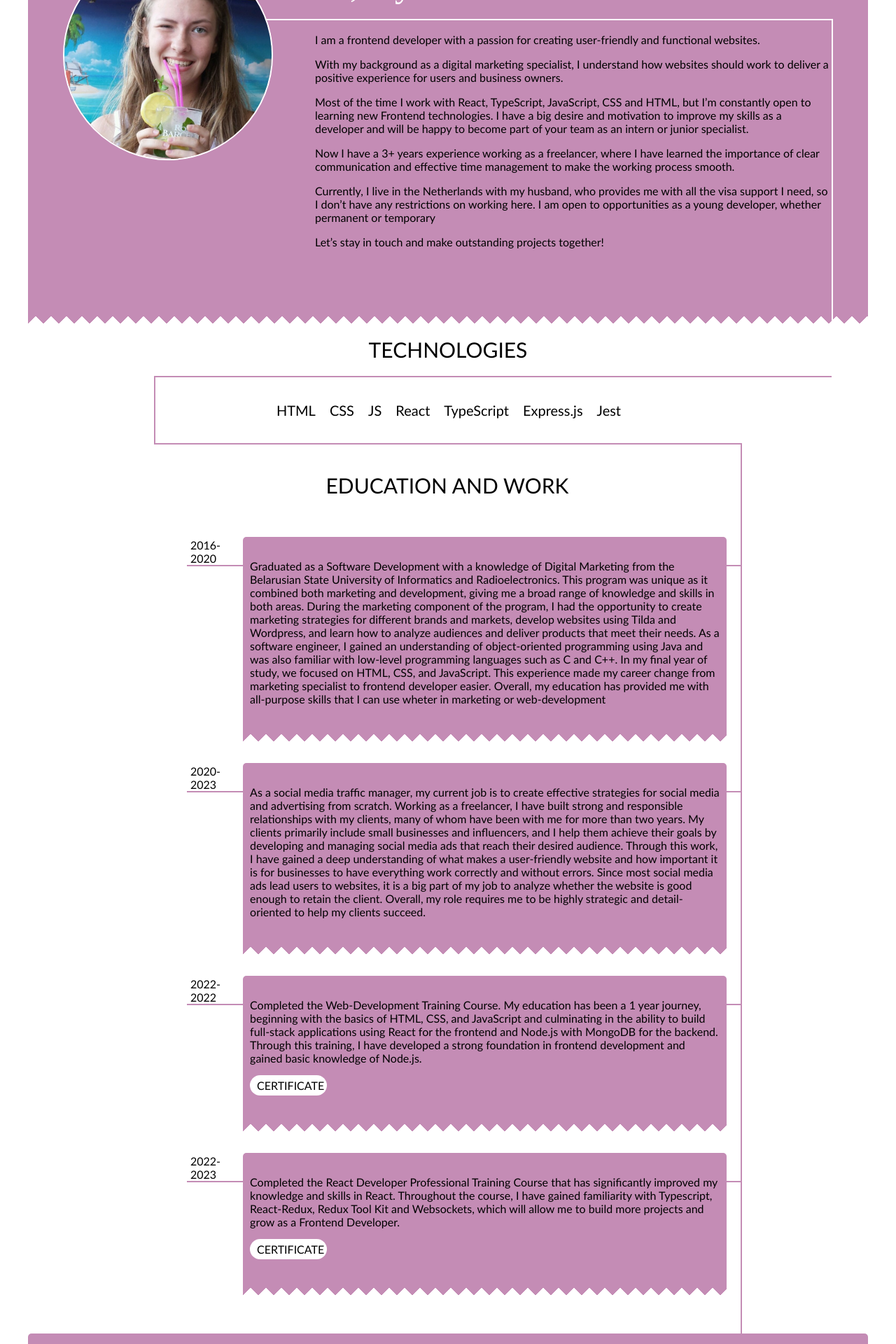
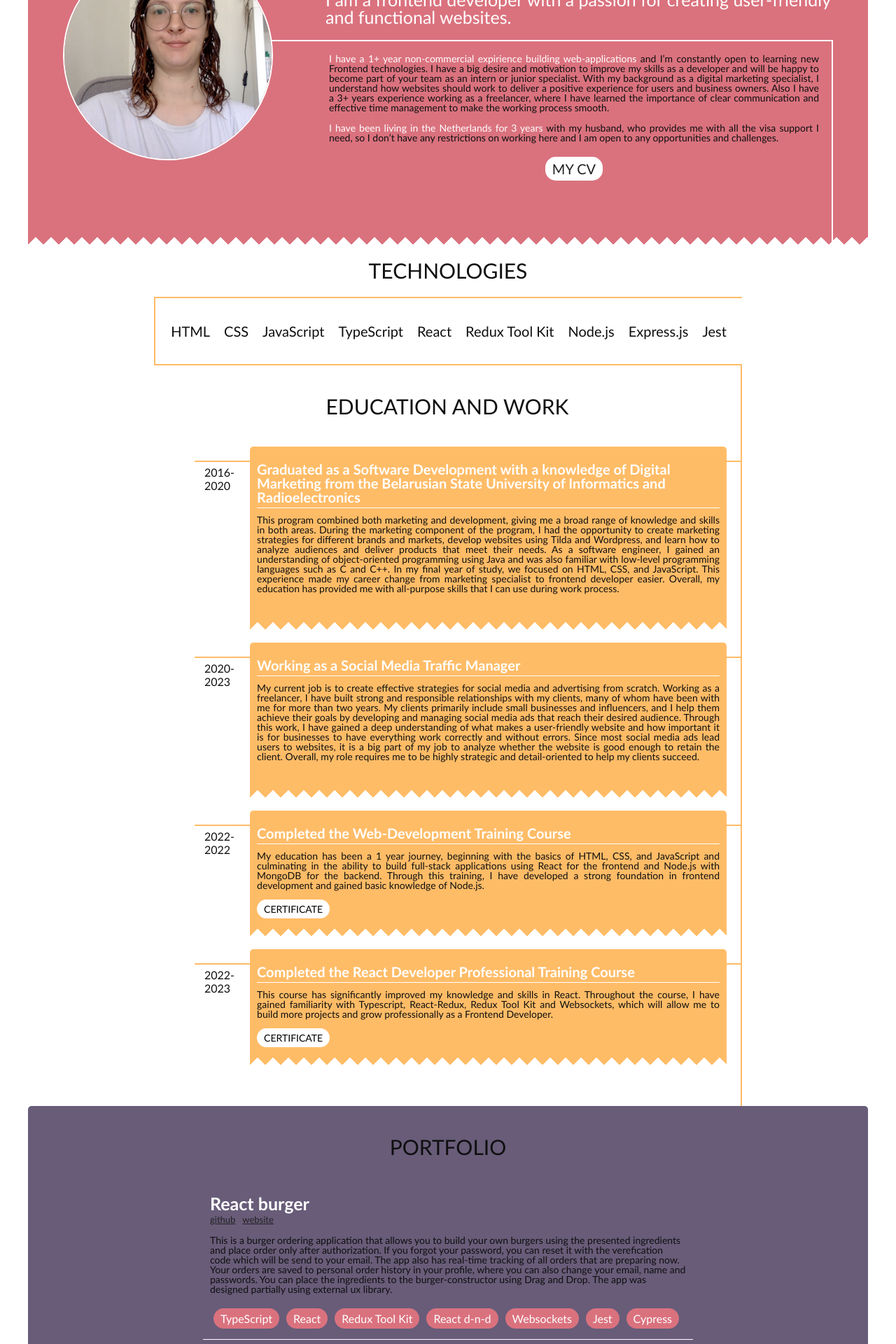
Before and after one commit to palinakarabovich/portfolio, a React (Create React App) app: page / in a window 1280 px wide. Shown: the part 200-2120 px from the top of the page at 70% size. Built offline with nearby package versions, Linux system fonts and the light colour scheme.

Commit message:
media added

```diff
--- a/src/components/App/App.module.css
+++ b/src/components/App/App.module.css
@@ -10,6 +10,7 @@
   -ms-text-size-adjust: 100%;
   -moz-text-size-adjust: 100%;
   text-rendering: optimizeLegibility;
-  font-family: 'Trebuchet MS', Arial, Helvetica, sans-serif;
+  font-family:'Gill Sans', 'Gill Sans MT', Calibri, 'Trebuchet MS', sans-serif;
   padding: 20px;
+  color: #0f0f0f;
 }
--- a/src/components/Education/Education.tsx
+++ b/src/components/Education/Education.tsx
@@ -9,39 +9,50 @@ const Education = () => {
           <p className={styles.year}>
             2016-2020
           </p>
-          <p className={styles.text}>
-            Graduated as a Software Development with a knowledge of Digital Marketing from the Belarusian State University of Informatics and Radioelectronics. This program was unique as it combined both marketing and development, giving me a broad range of knowledge and skills in both areas.
+          <div className={styles.text}>
+            <h3 className={styles.textTitle}>Graduated as a Software Development with a knowledge of Digital Marketing from the Belarusian State University of Informatics and Radioelectronics</h3>
+            <p className={styles.textDescription}>This program combined both marketing and development, giving me a broad range of knowledge and skills in both areas.
               During the marketing component of the program, I had the opportunity to create marketing strategies for different brands and markets, develop websites using Tilda and Wordpress, and learn how to analyze audiences and deliver products that meet their needs.
               As a software engineer, I gained an understanding of object-oriented programming using Java and was also familiar with low-level programming languages such as C and C++.
               In my final year of study, we focused on HTML, CSS, and JavaScript. This experience made my career change from marketing specialist to frontend developer easier.
-            Overall, my education has provided me with all-purpose skills that I can use wheter in marketing or web-development
+              Overall, my education has provided me with all-purpose skills that I can use during work process.
             </p>
+          </div>
         </li>
         <li className={styles.node}>
           <p className={styles.year}>
             2020-2023
           </p>
-          <p className={styles.text}>
-          As a social media traffic manager, my current job is to create effective strategies for social media and advertising from scratch. Working as a freelancer, I have built strong and responsible relationships with my clients, many of whom have been with me for more than two years. My clients primarily include small businesses and influencers, and I help them achieve their goals by developing and managing social media ads that reach their desired audience. Through this work, I have gained a deep understanding of what makes a user-friendly website and how important it is for businesses to have everything work correctly and without errors. Since most social media ads lead users to websites, it is a big part of my job to analyze whether the website is good enough to retain the client. Overall, my role requires me to be highly strategic and detail-oriented to help my clients succeed.
+          <div className={styles.text}>
+            <h3 className={styles.textTitle}>Working as a Social Media Traffic Manager</h3>
+            <p className={styles.textDescription}>
+              My current job is to create effective strategies for social media and advertising from scratch. Working as a freelancer, I have built strong and responsible relationships with my clients, many of whom have been with me for more than two years. My clients primarily include small businesses and influencers, and I help them achieve their goals by developing and managing social media ads that reach their desired audience. Through this work, I have gained a deep understanding of what makes a user-friendly website and how important it is for businesses to have everything work correctly and without errors. Since most social media ads lead users to websites, it is a big part of my job to analyze whether the website is good enough to retain the client. Overall, my role requires me to be highly strategic and detail-oriented to help my clients succeed.
             </p>
+          </div>
         </li>
         <li className={styles.node}>
           <p className={styles.year}>
             2022-2022
           </p>
-          <p className={styles.text}>
-          Completed the Web-Development Training Course. My education  has been a 1 year journey, beginning with the basics of HTML, CSS, and JavaScript and culminating in the ability to build full-stack applications using React for the frontend and Node.js with MongoDB for the backend. Through this training, I have developed a strong foundation in frontend development and gained basic knowledge of Node.js.
-          <div className={styles.diplom}><a href='' target={'_blank'} className={styles.link}>Certificate</a></div>
+          <div className={styles.text}>
+            <h3 className={styles.textTitle}>Completed the Web-Development Training Course</h3>
+            <p className={styles.textDescription}>
+              My education  has been a 1 year journey, beginning with the basics of HTML, CSS, and JavaScript and culminating in the ability to build full-stack applications using React for the frontend and Node.js with MongoDB for the backend. Through this training, I have developed a strong foundation in frontend development and gained basic knowledge of Node.js.
             </p>
+            <a href='https://drive.google.com/file/d/1kGNjmVKbBnvrX2M5fJ6X5Kt1oudZ2C9S/view?usp=sharing' target={'_blank'} className={styles.link}>Certificate</a>
+          </div>
         </li>
         <li className={styles.node}>
           <p className={styles.year}>
             2022-2023
           </p>
-          <p className={styles.text}>
-          Completed the React Developer Professional Training Course that has significantly improved my knowledge and skills in React. Throughout the course, I have gained familiarity with Typescript, React-Redux, Redux Tool Kit and Websockets, which will allow me to build more projects and grow as a Frontend Developer.
-          <div className={styles.diplom}><a href='' target={'_blank'} className={styles.link}>Certificate</a></div>
+          <div className={styles.text}>
+            <h3 className={styles.textTitle}>Completed the React Developer Professional Training Course</h3>
+            <p className={styles.textDescription}>
+              This course has significantly improved my knowledge and skills in React. Throughout the course, I have gained familiarity with Typescript, React-Redux, Redux Tool Kit and Websockets, which will allow me to build more projects and grow professionally as a Frontend Developer.
             </p>
+            <a href='https://drive.google.com/file/d/1-HyvZ32_4uM2BOhoF3ZvQ1xIZxHut1OY/view?usp=sharing' target={'_blank'} className={styles.link}>Certificate</a>
+          </div>
         </li>
       </ul>
     </section>
--- a/src/components/Education/education.module.css
+++ b/src/components/Education/education.module.css
@@ -5,7 +5,7 @@
   display: flex;
   align-items: center;
   justify-content: center;
-  border-right: 2px solid rgba(196, 140, 181);
+  border-right: 2px solid #FFBC67;
   box-sizing: border-box;
   flex-direction: column;
   padding-bottom: 40px;
@@ -38,22 +38,40 @@
 }
 
 .year {
-  margin-right: 30px;
+  margin: 25px 20px;
   box-sizing: border-box;
   padding: 2px;
 }
 
 .text {
-  background-color: rgba(196, 140, 181);
-  padding: 30px 10px;
+  background-color: #FFBC67;
   position: relative;
   border-top-right-radius: 5px;
   border-top-left-radius: 5px;
   z-index: 2;
+  line-height: 1;
+  font-size: 14px;
+  text-align: justify;
+  padding: 10px;
+  margin-bottom: 20px;
+}
+
+.textTitle{
+  font-size: 20px;
+  color: white;
+  border-bottom: 1px solid white;
+  margin: 10px 0;
+  padding-bottom: 5px;
+  font-weight: 600;
+  text-align: left;
+}
+
+.textDescription{
+  margin: 0 0 20px 0;
 }
 
 .text:after {
-  background: linear-gradient(45deg, transparent 16px, rgba(196, 140, 181) 0), linear-gradient(-45deg, transparent 16px, rgba(196, 140, 181) 0);
+  background: linear-gradient(45deg, transparent 16px, #FFBC67 0), linear-gradient(-45deg, transparent 16px, #FFBC67 0);
   background-repeat: repeat-x;
   background-position: left bottom;
   background-size: 22px;
@@ -68,7 +86,7 @@
 
 .text::before {
   content: "";
-  background-color: rgba(196, 140, 181);
+  background-color: #FFBC67;
   height: 2px;
   width: 118%;
   position: relative;
@@ -78,20 +96,26 @@
   z-index: -1;
 }
 
-.diplom{
+.link{
+  text-decoration: none;
+  color: black;
   background-color: white;
   padding: 5px 10px;
   border-radius: 15px;
   text-transform: uppercase;
-  margin-top: 15px;
-  max-width: 90px;
-}
 
-.link{
-  text-decoration: none;
-  color: black;
 }
 
 .link:hover{
-  color: rgba(196, 140, 181);
+  color: #685C79;
 }
+
+@media screen and (max-width: 800px){
+  .list{
+    padding: 0;
+  }
+
+  .textTitle{
+    font-size: 18px;
+  }
+}
--- a/src/components/Portfolio/Portfolio.tsx
+++ b/src/components/Portfolio/Portfolio.tsx
@@ -52,7 +52,7 @@ const Portfolio = () => {
           </h3>
           <div className={styles.container}>
             <a href='https://github.com/palinakarabovich/react-mesto-api-full' className={styles.link} target={'_blank'}>github</a>
-            <a href='https://palinakarabovich.github.io/react-mesto-api-full/sign-in' className={styles.link} target={'_blank'}>website</a>
+            <a href='https://palinakarabovich.github.io/react-mesto-api-full' className={styles.link} target={'_blank'}>website</a>
           </div>
           <p className={styles.text}>
             This app allows you to add your photos to the shared feed with other users. To add photo you have to be authorized. You can put likes on your photos and photos of others. You see the amount of likes and can dislike the photo any time. You can delete your own photos. Also you have ability to change the avatar, name and profile description.
@@ -64,7 +64,7 @@ const Portfolio = () => {
             <li className={styles.tag}>MongoDB</li>
           </ul>
         </li>
-        <li className={styles.node}>
+        <li className={`${styles.node} ${styles.nodeLink}`}>
           <p className={styles.project}>
             Find out more my educational projects on <a  href='https://github.com/palinakarabovich' target='_blank' className={styles.tagLink}>github</a>
           </p>
--- a/src/components/Portfolio/portfolio.module.css
+++ b/src/components/Portfolio/portfolio.module.css
@@ -1,6 +1,6 @@
 .portfolio{
   max-width: 1200px;
-  background-color: rgba(196, 140, 181);
+  background-color: #685C79;
   margin: 0 auto;
   border-top-left-radius: 5px;
   border-top-right-radius: 5px;
@@ -8,7 +8,7 @@
 }
 
 .portfolio:after {
-  background: linear-gradient(-45deg, transparent 16px, rgba(196, 140, 181) 0), linear-gradient(45deg, transparent 16px, rgba(196, 140, 181) 0);
+  background: linear-gradient(-45deg, transparent 16px, #685C79 0), linear-gradient(45deg, transparent 16px, #685C79 0);
   background-repeat: repeat-x;
   background-position: left bottom;
   background-repeat: repeat-x;
@@ -25,7 +25,7 @@
 .title {
   margin: 0;
   padding-top: 40px;
-  padding-bottom: 10px;
+  padding-bottom: 8px;
   font-size: 30px;
   position: relative;
   width: 100%;
@@ -48,6 +48,7 @@
   border-bottom: 1px solid white;
   margin-top: 30px;
   padding-bottom: 30px;
+  padding: 10px;
 }
 
 .node:last-child{
@@ -55,7 +56,7 @@
 }
 
 .project{
-  font-weight: 500px;
+  font-weight: 600;
   font-size: 25px;
   color: white;
   margin: 0;
@@ -68,9 +69,8 @@
 }
 
 .link{
-  color: black;
+  color: #212121;
   margin-right: 10px;
-  margin-top: 5px;
   font-size: 13px;
 }
 
@@ -82,6 +82,7 @@
   display: flex;
   align-items: center;
   justify-content: flex-start;
+  flex-wrap: wrap;
   list-style: none;
   margin: 0;
   padding: 0;
@@ -89,9 +90,11 @@
 
 .tag{
   margin-right: 10px;
-  background-color: white;
+  background-color: #DA727E;
   border-radius: 15px;
   padding: 5px 10px;
+  color: white;
+  margin: 5px;
 }
 
 .tagLink{
@@ -100,10 +103,32 @@
   border-radius: 15px;
   padding: 5px 10px;
   text-decoration: none;
-  color: black;
+  color: #0f0f0f;
   text-transform: uppercase;
 }
 
 .tagLink:hover{
-  color: rgba(196, 140, 181);
+  color: #FFBC67;
 }
+
+.text{
+  line-height: 1;
+  font-size: 14px;
+  margin: 15px 0;
+}
+
+@media screen and (max-width: 800px) {
+  .nodeLink{
+    text-align: center;
+  }
+
+  .tagLink{
+    margin: 0;
+    background-color: transparent;
+    color: #DA727E;
+  }
+
+  .tagLink:hover{
+    color: white;
+  }
+}
--- a/src/components/Promo/Promo.tsx
+++ b/src/components/Promo/Promo.tsx
@@ -8,25 +8,20 @@ const Promo = () => {
         <img className={styles.img} src={img} alt='portrait' />
         <div className={styles.intro}>
           <h1 className={styles.title}>Hi, my name is Palina!</h1>
-          <p className={styles.text}>
+          <p className={styles.introductionText}>
             I am a frontend developer with a passion for creating user-friendly and functional websites.
-            <p />
-            <p>
+          </p>
+          <div className={styles.text}>
+            <p className={styles.mainText}>
+              <span className={styles.span}>I have a 1+ year non-commercial expirience building web-applications</span> and I’m constantly open to learning new Frontend technologies.  I have a big desire and motivation to improve my skills as a developer and will be happy to become part of your team as an intern or junior specialist.
               With my background as a digital marketing specialist, I understand how websites should work to deliver a positive experience for users and business owners.
+              Also I have a 3+ years experience working as a freelancer, where I have learned the importance of clear communication and effective time management to make the working process smooth.
             </p>
-            <p>
-              Most of the time I work with  React, TypeScript, JavaScript, CSS and HTML, but I’m constantly open to learning new Frontend technologies.  I have a big desire and motivation to improve my skills as a developer and will be happy to become part of your team as an intern or junior specialist.
+            <p className={styles.locationText}>
+              <span className={styles.span}> I have been living in the Netherlands for 3 years</span> with my husband, who provides me with all the visa support I need, so I don’t have any restrictions on working here and I am open to any opportunities and challenges.
             </p>
-            <p>
-              Now I have a 3+ years experience working as a freelancer, where I have learned the importance of clear communication and effective time management to make the working process smooth.
-            </p>
-            <p>
-              Currently, I live in the Netherlands with my husband, who provides me with all the visa support I need, so I don’t have any restrictions on working here. I am open to opportunities as a young developer, whether permanent or temporary
-            </p>
-            <p>
-              Let’s stay in touch and make outstanding projects together!
-            </p>
-          </p>
+            <a className={styles.cv} href='#' target={'_blank'}>my CV</a>
+          </div>
         </div>
       </div>
     </section>
--- a/src/components/Promo/promo.module.css
+++ b/src/components/Promo/promo.module.css
@@ -1,9 +1,9 @@
 .promo{
-  width: 1200px;
+  max-width: 1200px;
   position: relative;
   margin: 0 auto;
   padding: 50px;
-  background-color: rgba(196, 140, 181);
+  background-color: #DA727E;
   box-sizing: border-box;
   border-top-right-radius: 5px;
   border-top-left-radius: 5px;
@@ -27,7 +27,7 @@
 }
 
 .container:after {
-  background: linear-gradient(-45deg, transparent 16px, rgba(196, 140, 181) 0), linear-gradient(45deg, transparent 16px, rgba(196, 140, 181) 0);
+  background: linear-gradient(-45deg, transparent 16px, #DA727E 0), linear-gradient(45deg, transparent 16px, #DA727E 0);
   background-repeat: repeat-x;
   background-position: left bottom;
   background-repeat: repeat-x;
@@ -35,7 +35,7 @@
   content: "";
   display: block;
   height: 22px;
-  left:0;
+  left: 0;
   bottom: -22px;
   width: 100%;
   position: absolute;
@@ -50,14 +50,19 @@
   padding: 0;
   font-size: 50px;
   color: white;
-  margin: 20px 0;
+  margin: 0;
   font-weight: 500;
 }
 
 .text{
-  padding: 20px 0;
+  padding: 20px;
   margin: 0;
   position: relative;
+  text-align: justify;
+  display: flex;
+  align-items: flex-start;
+  justify-content: center;
+  flex-direction: column;
 }
 
 .text::after{
@@ -73,7 +78,7 @@
 
 .text::before{
   content: "";
-  height: 285%;
+  height: 131%;
   width: 2px;
   background-color: white;
   position: absolute;
@@ -82,3 +87,114 @@
   top: 0;
   z-index: 3;
 }
+
+.lastText{
+  color: white;
+  text-align: right;
+  margin: 30px 0 0 0;
+  font-size: 25px;
+  line-height: 1;
+  padding-top: 10px;
+  padding-right: 20px;
+}
+
+.mainText{
+  margin: 0 0 5px 0;
+  font-size: 14px;
+  line-height: 1;
+}
+
+.introductionText{
+  margin: 0 0 20px 0;
+  font-size: 25px;
+  line-height: 1;
+  font-weight: 500;
+  color: white;
+  text-align: left;
+  padding-left: 15px;
+}
+
+.location{
+  display: flex;
+  align-items: center;
+  margin-bottom: 20px;
+}
+
+.locationText{
+  margin: 0;
+  font-size: 14px;
+  line-height: 1;
+  padding-top: 10px;
+}
+
+.cv{
+  background-color: white;
+  color: #212121;
+  text-decoration: none;
+  padding: 5px 10px;
+  border-radius: 15px;
+  font-size: 20px;
+  font-weight: 500;
+  text-transform: uppercase;
+  margin-top: 20px;
+  align-self: center;
+}
+
+.cv:hover{
+  color:#DA727E;
+  justify-self: flex-end;
+}
+
+.span{
+  color: white;
+}
+
+@media screen and (max-width: 800px) {
+
+  .promo{
+    padding: 10px;
+  }
+
+  .container{
+    display: flex;
+    align-items: center;
+    justify-content: center;
+    flex-wrap: wrap;
+  }
+
+  .title{
+    font-size: 40px;
+  }
+
+  .intro{
+    width: 100%;
+    display: flex;
+    flex-direction: column;
+    align-items: center;
+    justify-content: center;
+    margin: 0;
+  }
+
+  .img{
+    width: 150px;
+    height: 150px;
+  }
+
+  .text::after{
+    display: none;
+  }
+
+  .text::before{
+    display: none;
+  }
+
+  .introductionText{
+    padding-bottom: 20px;
+    border-bottom: 1px solid white;
+    width: 100%;
+    padding-left: 0;
+    text-align: center;
+    margin: 0;
+    font-size: 20px;
+  }
+}
--- a/src/components/Tech/Tech.tsx
+++ b/src/components/Tech/Tech.tsx
@@ -10,9 +10,11 @@ const Tech = () => {
         <ul className={styles.list}>
           <li className={styles.node}>HTML</li>
           <li className={styles.node}>CSS</li>
-          <li className={styles.node}>JS</li>
+          <li className={styles.node}>JavaScript</li>
+          <li className={styles.node}>TypeScript</li>
           <li className={styles.node}>React</li>
-          <li className={styles.node}>TypeScript</li>
+          <li className={styles.node}>Redux Tool Kit</li>
+          <li className={styles.node}>Node.js</li>
           <li className={styles.node}>Express.js</li>
           <li className={styles.node}>Jest</li>
         </ul>
--- a/src/components/Tech/tech.module.css
+++ b/src/components/Tech/tech.module.css
@@ -1,12 +1,12 @@
 .tech{
-  width: 1200px;
+  max-width: 1200px;
   margin: 0 auto;
   display: flex;
   justify-content: center;
 }
 
 .container{
-  width: 70%;
+  width: calc(1200px/100 * 70);
 }
 
 .title{
@@ -14,7 +14,7 @@
   padding-top: 40px;
   padding-bottom: 20px;
   font-size: 30px;
-  border-bottom: 2px solid rgba(196, 140, 181);
+  border-bottom: 2px solid #FFBC67;
   position: relative;
   width: 100%;
   text-align: center;
@@ -23,28 +23,16 @@
   font-weight: 500;
 }
 
-.title::before{
+/* .title::before{
   content: "";
   display: block;
   position: absolute;
   width: 100%;
   height: 2px;
-  background-color: rgba(196, 140, 181);
+  background-color: #FFBC67;
   bottom: -2px;
   left: 15.5%;
-}
-
-.title::after{
-  content: "";
-  display: block;
-  position: absolute;
-  width: 2px;
-  height: 100%;
-  background-color: rgba(196, 140, 181);
-  bottom: -2px;
-  right: -15.5%;
-  z-index: 2;
-}
+} */
 
 .list{
   display: flex;
@@ -56,12 +44,11 @@
   flex-wrap: wrap;
   list-style: none;
   box-sizing: border-box;
-  border-left: 2px solid rgba(196, 140, 181);
-  border-bottom: 2px solid rgba(196, 140, 181);
+  border-left: 2px solid #FFBC67;
+  border-bottom: 2px solid #FFBC67;
 }
 
 .node{
   padding: 5px 10px;
   font-size: 20px;
-
 }
```
Also changed, not shown: src/components/Contact/Contact.tsx (+15 -21 lines), src/components/Contact/contact.module.css (+56 -3 lines), src/components/Header/header.module.css (+17 -0 lines), src/images/pick.jpg. Lines whose indentation alone changed are shown as unchanged.
